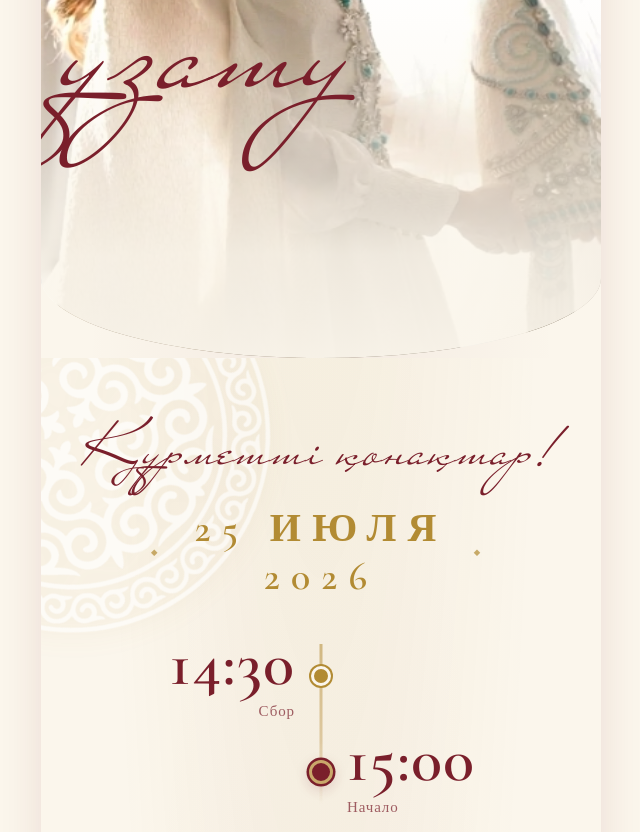
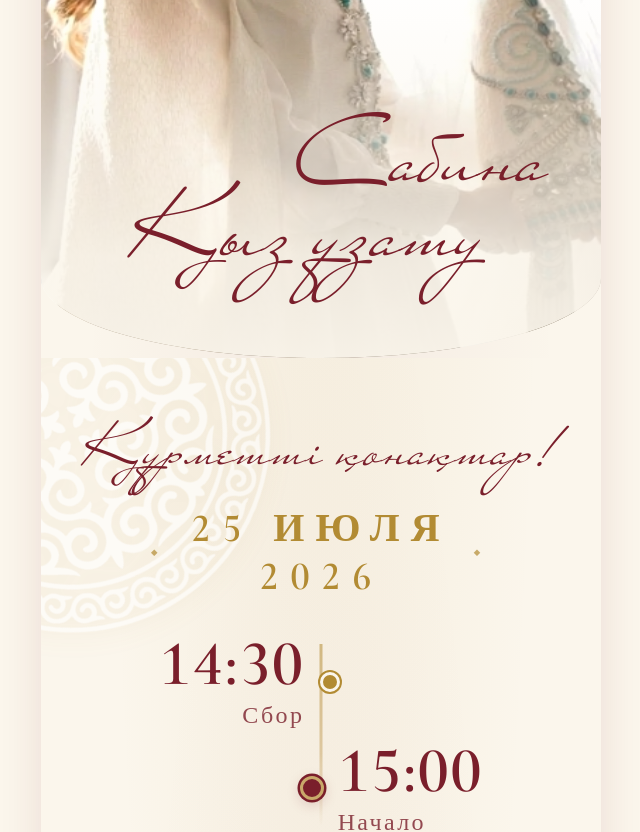
Before and after one commit to usern23/kyz-uzatu, a React (Vite) app: page / in a window 1280 px wide. Shown: the part 500-1332 px from the top of the page, without its empty margins (319-959 px from the left). Built offline with nearby package versions, Linux system fonts and the light colour scheme.

Commit message:
fix: hero lines closer together, bigger Сбор/Начало, lining-nums for schedule numbers

```diff
--- a/src/styles.css
+++ b/src/styles.css
@@ -260,7 +260,7 @@ section.reveal {
   flex-direction: column;
   justify-content: center;
   align-items: stretch;
-  padding: 8% 0 12%;
+  padding: 100% 0 0%;
   box-sizing: border-box;
   pointer-events: none;
 }
@@ -269,24 +269,24 @@ section.reveal {
 
 .bride-name {
   font-family: 'KZCarolina', 'Great Vibes', cursive;
-  font-size: clamp(62px, 21vw, 155px);
+  font-size: clamp(52px, 23vw, 100px);
   font-weight: 500;
   color: var(--rose);
   line-height: 0.85;
   text-align: right;
-  padding-right: 6%;
-  margin: 0;
+  padding-right: 10%;
+  margin: 0 0 -0.12em 0; /* притягиваем следующую строку */
 }
 
 /* Қыз ұзату — больше, левее */
 .kyz-uzatu-line {
   font-family: 'KZCarolina', 'Great Vibes', cursive;
-  font-size: clamp(52px, 23vw, 170px);
+  font-size: clamp(52px, 23vw, 100px);
   font-weight: 500;
   color: var(--rose);
-  line-height: 1;
+  line-height: 0.9;
   text-align: left;
-  padding-left: 3%;
+  padding-left: 15%;
   margin: 0;
 }
 
@@ -437,6 +437,8 @@ section.reveal {
   display: inline-block;
   padding: 0 18px;
   font-weight: 600;
+  font-variant-numeric: lining-nums tabular-nums;
+  font-feature-settings: "lnum" 1, "tnum" 1;
 }
 .schedule-date::before,
 .schedule-date::after {
@@ -532,15 +534,18 @@ section.reveal {
   color: var(--rose);
   letter-spacing: 0.02em;
   line-height: 1;
+  font-variant-numeric: lining-nums tabular-nums;
+  font-feature-settings: "lnum" 1, "tnum" 1;
 }
 
 /* Описание под временем */
 .schedule-desc {
   font-family: 'Cormorant Garamond', serif;
-  font-size: clamp(12px, 3.2vw, 15px);
+  font-size: clamp(17px, 5vw, 24px);
+  font-weight: 500;
   color: var(--rose);
-  letter-spacing: 0.06em;
-  opacity: 0.7;
+  letter-spacing: 0.1em;
+  opacity: 0.8;
   line-height: 1.2;
   margin-top: 2px;
   white-space: nowrap;
```
